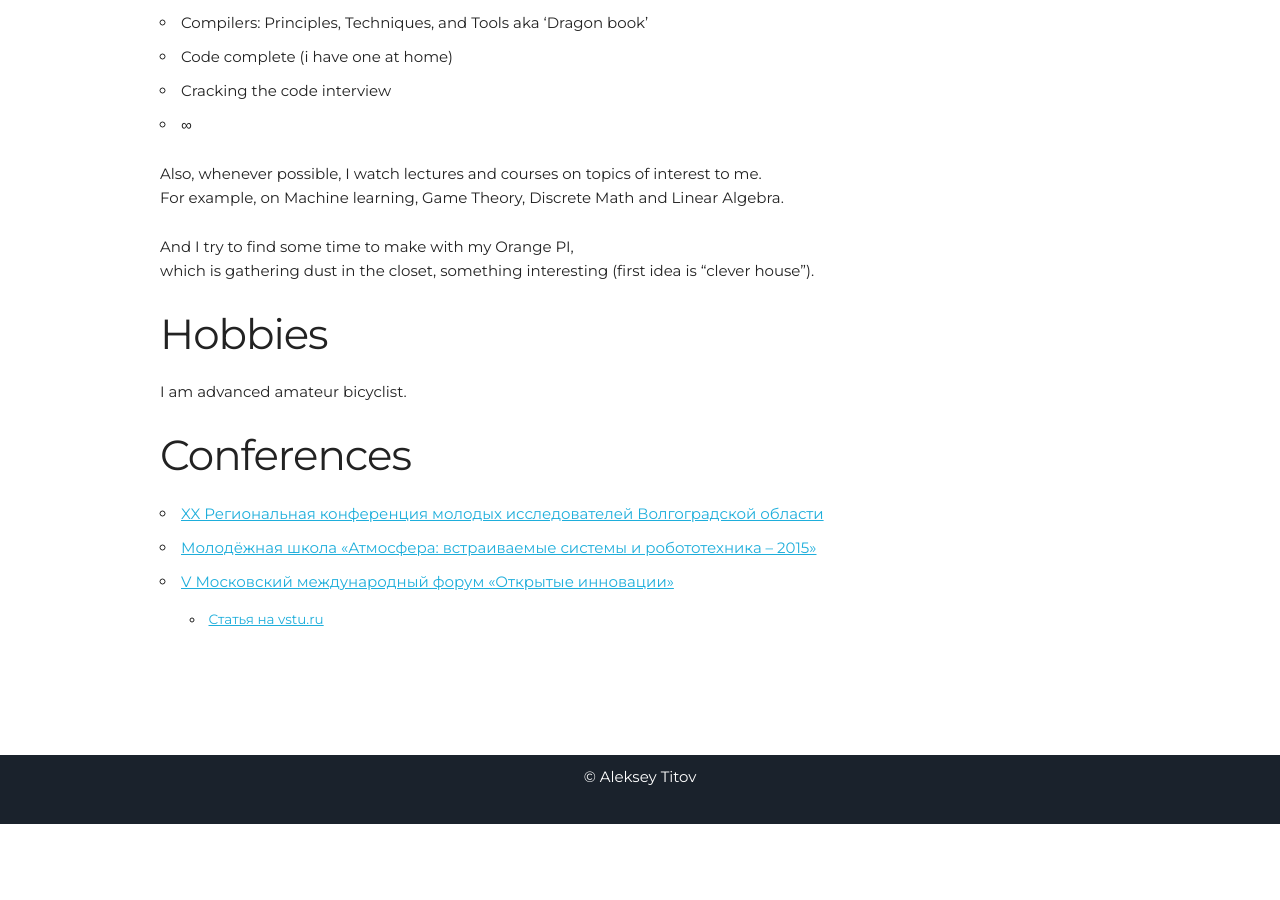
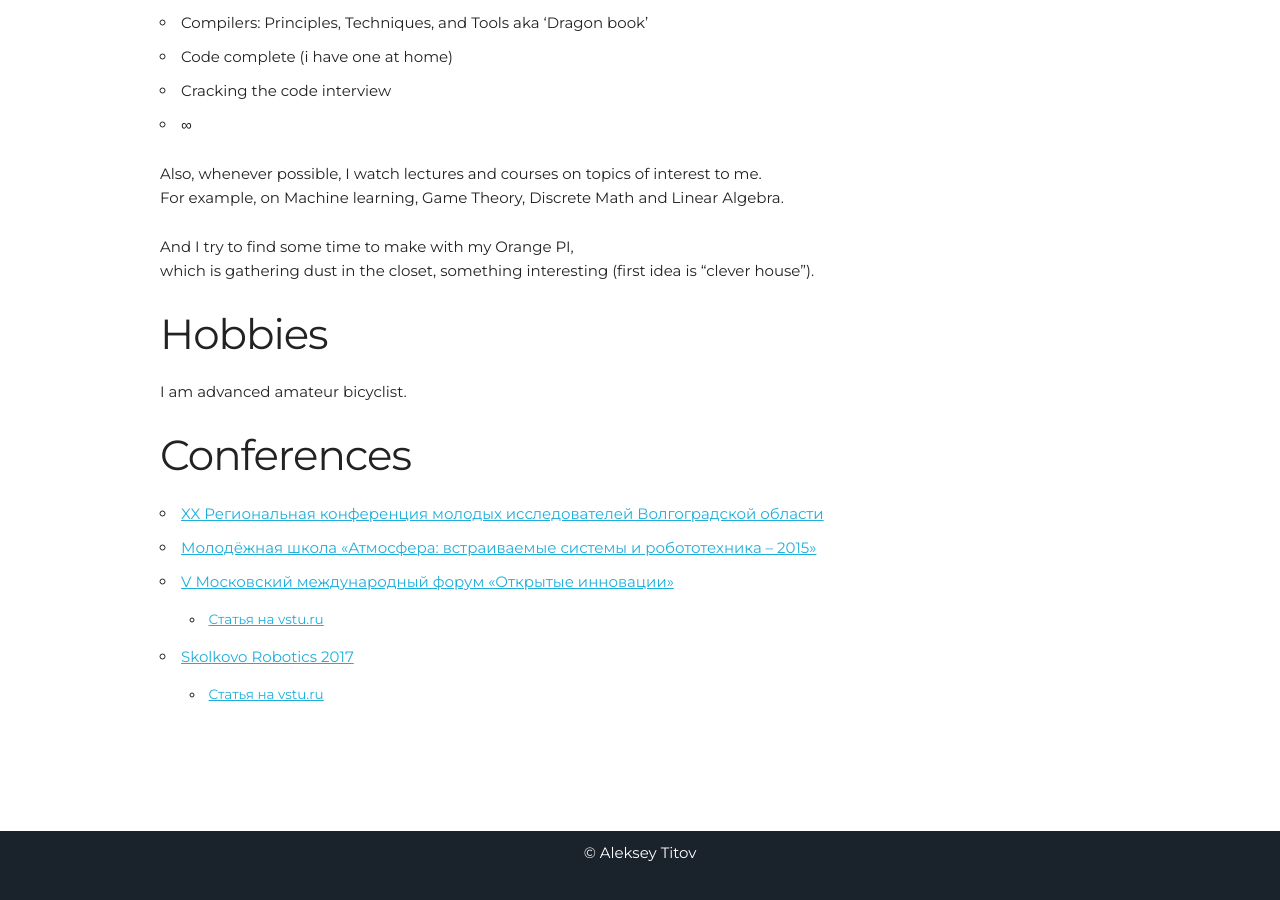
Before and after one commit to LetsPlayNow/LetsPlayNow.github.io, a Jekyll site: the page built from cv.en.md, in a window 1280 px wide and 900 px high, scrolled down 5247 px. Built offline with Jekyll 4.4.1, drawn with Linux system fonts in a browser that asks for light colours; before the commit the page ends 6071 px from its top, so only the background shows below that.

Commit message:
Add Info about Skolkovo robotics 2017

```diff
--- a/cv.en.md
+++ b/cv.en.md
@@ -177,5 +177,7 @@ I am advanced amateur bicyclist.
 + [Молодёжная  школа «Атмосфера:   встраиваемые системы и робототехника – 2015»](http://roboschool.org/participants)
 + [V Московский международный форум «Открытые инновации»](https://forinnovations.ru/)
   + [Статья на vstu.ru](http://www.vstu.ru/news/2016/10/26/tri-dnya-v-skolkovo.html)
++ [Skolkovo Robotics 2017](http://sk.ru/foundation/events/april2017/robotics/)
+  + [Статья на vstu.ru](http://vstu.ru/university/press-center/news/nauka-i-innovatsii/shumnyy_uspekh_robota_iz_volggtu_v_skolkovo/)
 
 <!-- TODO maybe bigger font -->
```
Also changed, not shown: cv.ru.md (+3 -0 lines).
